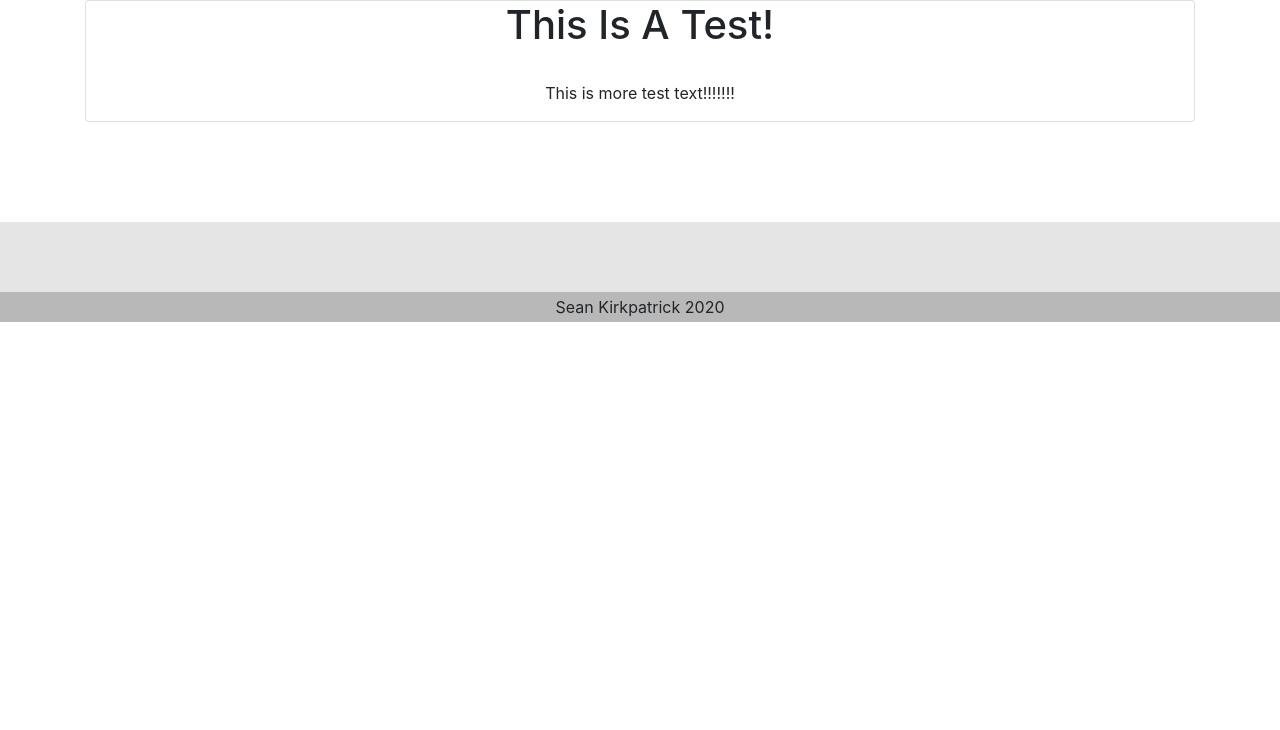
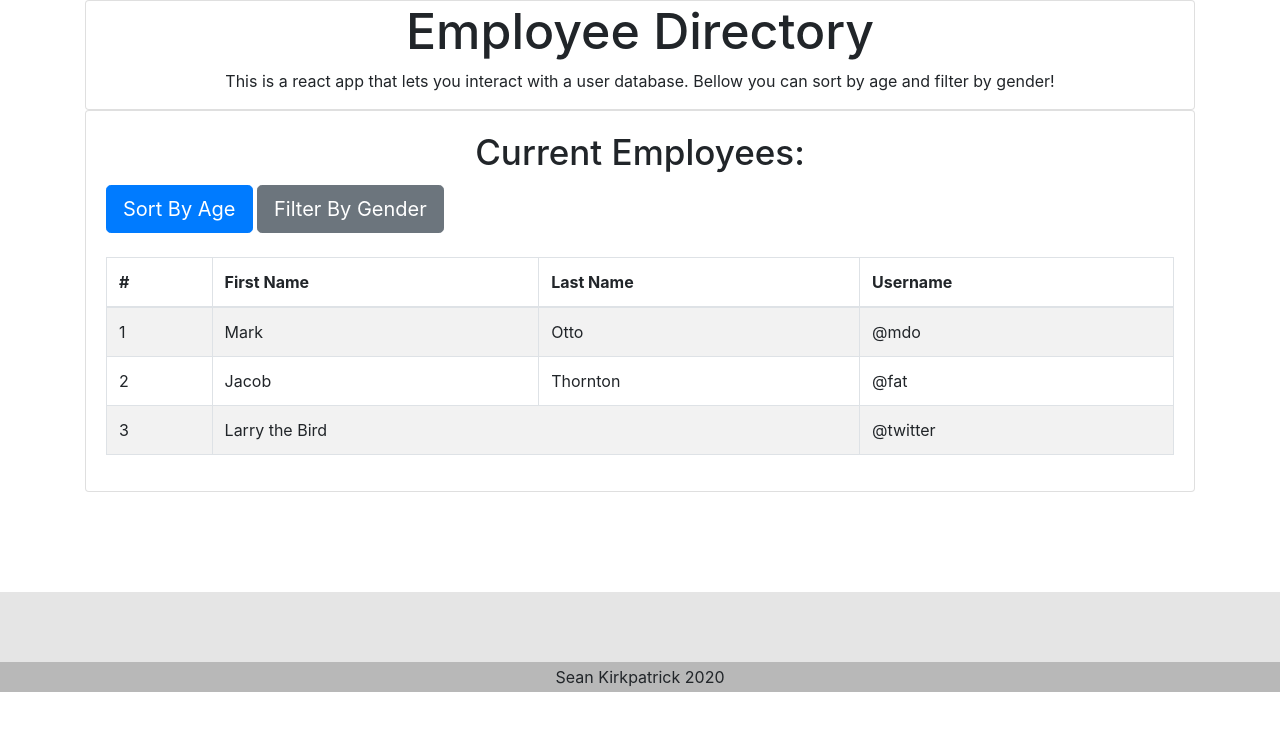
Before and after one commit to Skirkp18/employee_database_react_app, a React (Create React App) app: page / in a window 1280 px wide. Shown: the top 730 px of the page. Built offline with nearby package versions, Linux system fonts and the light colour scheme.

Commit message:
split compnents of the main page up so that way its easier to work with

```diff
--- a/src/App.js
+++ b/src/App.js
@@ -1,6 +1,6 @@
 import React from "react";
 import { BrowserRouter as Router, Route } from "react-router-dom";
-import mainPage from "./pages/MainPage";
+import MainPage from "./pages/MainPage";
 import Footer from "./components/Footer";
 import Wrapper from "./components/Wrapper";
 
@@ -8,10 +8,10 @@ import Wrapper from "./components/Wrapper";
 function App() {
   return (
     <Router>
-      <div className="_component" data-name="app">
+      <div>
         <Wrapper>
-          <Route exact path="/" component={mainPage} />
-        </Wrapper>
+          <Route exact path="/" component={MainPage}/>
+          </Wrapper>
         <Footer />
       </div>
     </Router>
--- a/src/components/Card/style.css
+++ /dev/null
@@ -1,19 +0,0 @@
-.card {
-  background-size: cover;
-  background-position: center;
-  background-clip: content-box;
-  border: 6px solid white;
-  height: 400px;
-  width: 400px;
-  box-shadow: 0 3px 6px rgba(0,0,0,0.16), 0 3px 6px rgba(0,0,0,0.23);
-  position: relative;
-  margin: 0 auto;
-  margin-top: 30px;
-}
-
-.card .fa-spinner {
-  font-size: 180px;
-  position: absolute;
-  left: 25%;
-  top: 25%;
-}
--- /dev/null
+++ b/src/components/TitleAndDescriptionCard/TitleAndDescriptionCard.js
@@ -0,0 +1,28 @@
+import React from "react";
+import Card from 'react-bootstrap/Card';
+import Container from "../Container/index";
+import Row from "../Row/index";
+import Col from "../Col/index";
+
+
+function TitleAndDescriptionCard() {
+return ( <Container>
+    <Row>
+        <Col size="md-12">
+            <Card>
+                <Row>
+                    <Col size="md-12">
+                    <h1 style={{textAlign:"center", fontSize:"50px"}}>Employee Directory</h1>
+                    </Col>
+                    <Col size="md-12">
+                    <p style={{textAlign:"center"}}>This is a react app that lets you interact with a user database. Bellow you can sort by age and filter by gender!</p>
+                    </Col>
+                </Row>
+            </Card>
+        </Col>
+    </Row>
+</Container>
+);
+};
+
+export default TitleAndDescriptionCard;
--- /dev/null
+++ b/src/components/UserCard/UserCard.js
@@ -0,0 +1,63 @@
+import React from "react";
+import Card from 'react-bootstrap/Card';
+import Table from 'react-bootstrap/Table';
+import Button from 'react-bootstrap/Button';
+import Container from "../Container";
+import Row from "../Row";
+import Col from "../Col";
+
+
+function UserCard() {
+return ( <Container>
+    <Row>
+        <Col size="md-12">
+    <Card style={{ width: '100%' }}>
+  <Card.Body>
+    <Card.Title style={{textAlign:"center", fontSize:"35px"}}>Current Employees:</Card.Title>
+    <Button variant="primary" size="lg">
+      Sort By Age
+    </Button>{' '}
+    <Button variant="secondary" size="lg">
+      Filter By Gender
+    </Button>
+    <br>
+    </br>
+    <br>
+    </br>
+    <Table striped bordered hover>
+  <thead>
+    <tr>
+      <th>#</th>
+      <th>First Name</th>
+      <th>Last Name</th>
+      <th>Username</th>
+    </tr>
+  </thead>
+  <tbody>
+    <tr>
+      <td>1</td>
+      <td>Mark</td>
+      <td>Otto</td>
+      <td>@mdo</td>
+    </tr>
+    <tr>
+      <td>2</td>
+      <td>Jacob</td>
+      <td>Thornton</td>
+      <td>@fat</td>
+    </tr>
+    <tr>
+      <td>3</td>
+      <td colSpan="2">Larry the Bird</td>
+      <td>@twitter</td>
+    </tr>
+  </tbody>
+</Table>
+  </Card.Body>
+</Card>
+</Col>
+</Row>
+</Container>)
+};
+
+export default UserCard;
--- a/src/pages/MainPage.js
+++ b/src/pages/MainPage.js
@@ -1,22 +1,11 @@
-import Container from "../components/Container";
-import Row from "../components/Row";
-import Col from "../components/Col";
-// import Card from "../components/Card";
-import Card from 'react-bootstrap/Card';
+import TitleAndDescriptionCard from "../components/TitleAndDescriptionCard/TitleAndDescriptionCard";
+import UserCard from "../components/UserCard/UserCard";
 
 function MainPage() {
-    return( <Container>
-        <Row>
-            <Col size="md-12">
-                <Card>
-                    <h1 style={{textAlign:"center"}}>This Is A Test!</h1>
-                    <br>
-                    </br>
-                    <p style={{textAlign:"center"}}>This is more test text!!!!!!!</p>
-                </Card>
-            </Col>
-        </Row>
-    </Container>
+    return( <div>
+    <TitleAndDescriptionCard></TitleAndDescriptionCard>
+    <UserCard></UserCard>
+    </div>
     );
 
 }
```
Also changed, not shown: src/components/Card/index.js (deleted, +0 -33 lines), src/components/CardBtn/index.js (deleted, +0 -10 lines), src/components/CardBtn/style.css (deleted, +0 -50 lines), 1 other file (tests, documents, lock files or other folders).
